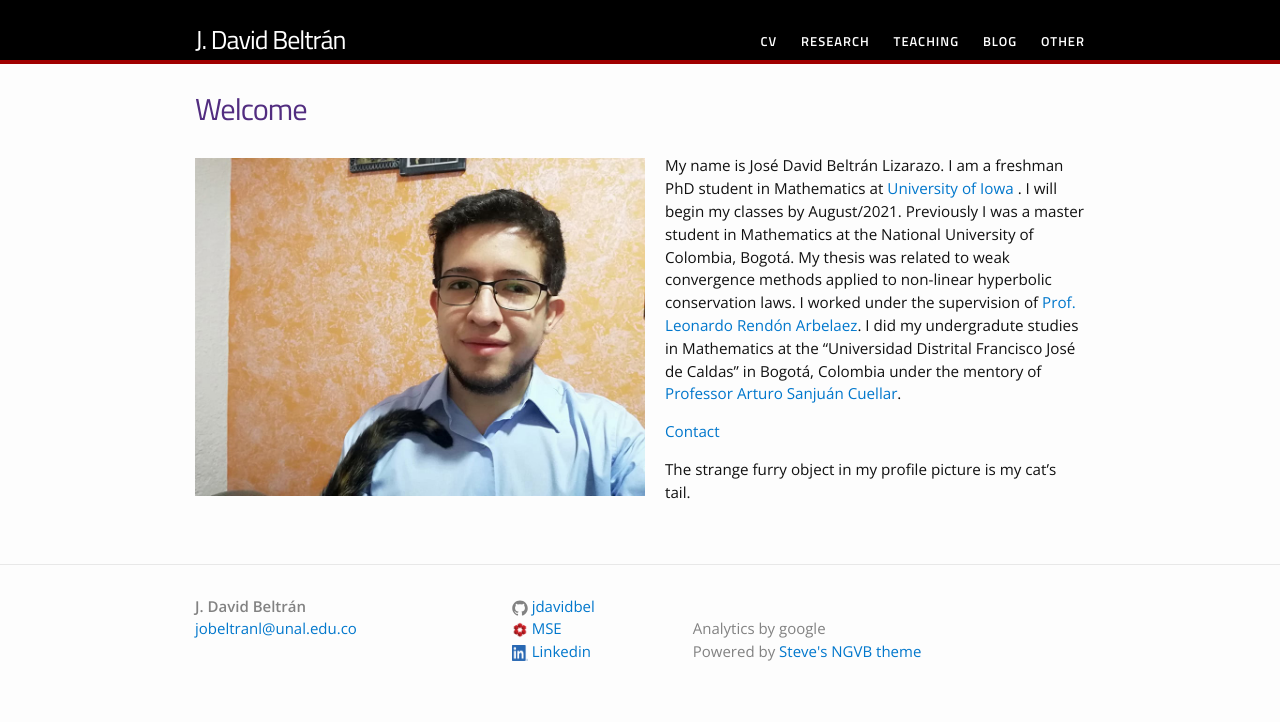
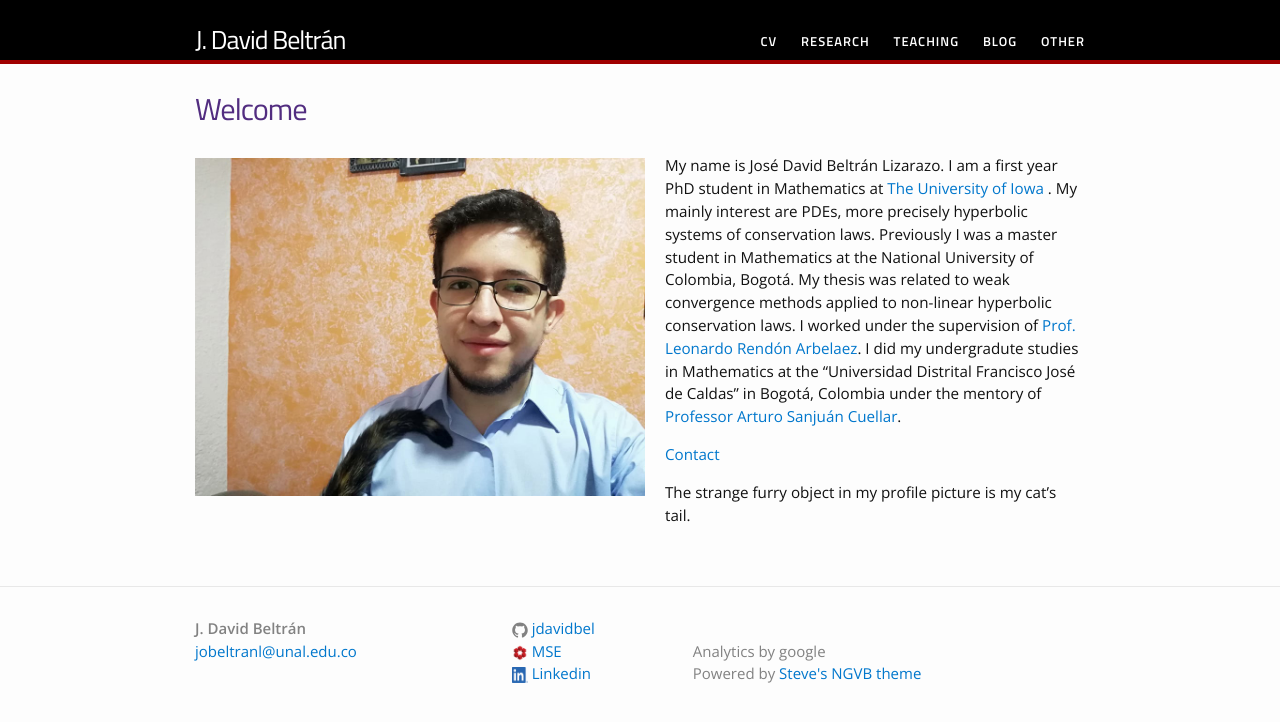
Before and after one commit to jdavidbel/jdavidbel.github.io, a Jekyll site: the page built from index.md, in a window 1280 px wide. Shown: the top 722 px of the page. Built offline with Jekyll 4.4.1, drawn with Linux system fonts in a browser that asks for light colours.

```diff
--- a/index.md
+++ b/index.md
@@ -6,7 +6,7 @@ permalink: /
 {% include image.html url="images/photo1.jpg" caption="" width="450px" align="left" %}
 
 My name is José David Beltrán Lizarazo.
-I am a freshman PhD student in Mathematics at [University of Iowa](https://math.uiowa.edu/) . I will begin my classes by August/2021. Previously I was a master student in Mathematics at the National University of Colombia, Bogotá.
+I am a first year PhD student in Mathematics at [The University of Iowa](https://math.uiowa.edu/) . My mainly interest are PDEs, more precisely hyperbolic systems of conservation laws. Previously I was a master student in Mathematics at the National University of Colombia, Bogotá.
 My thesis was related to weak convergence methods applied to non-linear hyperbolic conservation laws. I worked under the supervision of [Prof. Leonardo Rendón Arbelaez](https://scholar.google.com/citations?user=5U0ZQxcAAAAJ&hl=es).
 I did my undergradute studies in Mathematics at the "Universidad Distrital Francisco José de Caldas" in Bogotá, Colombia under the mentory of [Professor Arturo Sanjuán Cuellar](https://comunidad.udistrital.edu.co/arturosanjuan/).
 
```
Also changed, not shown: contact.md (+1 -1 lines).
